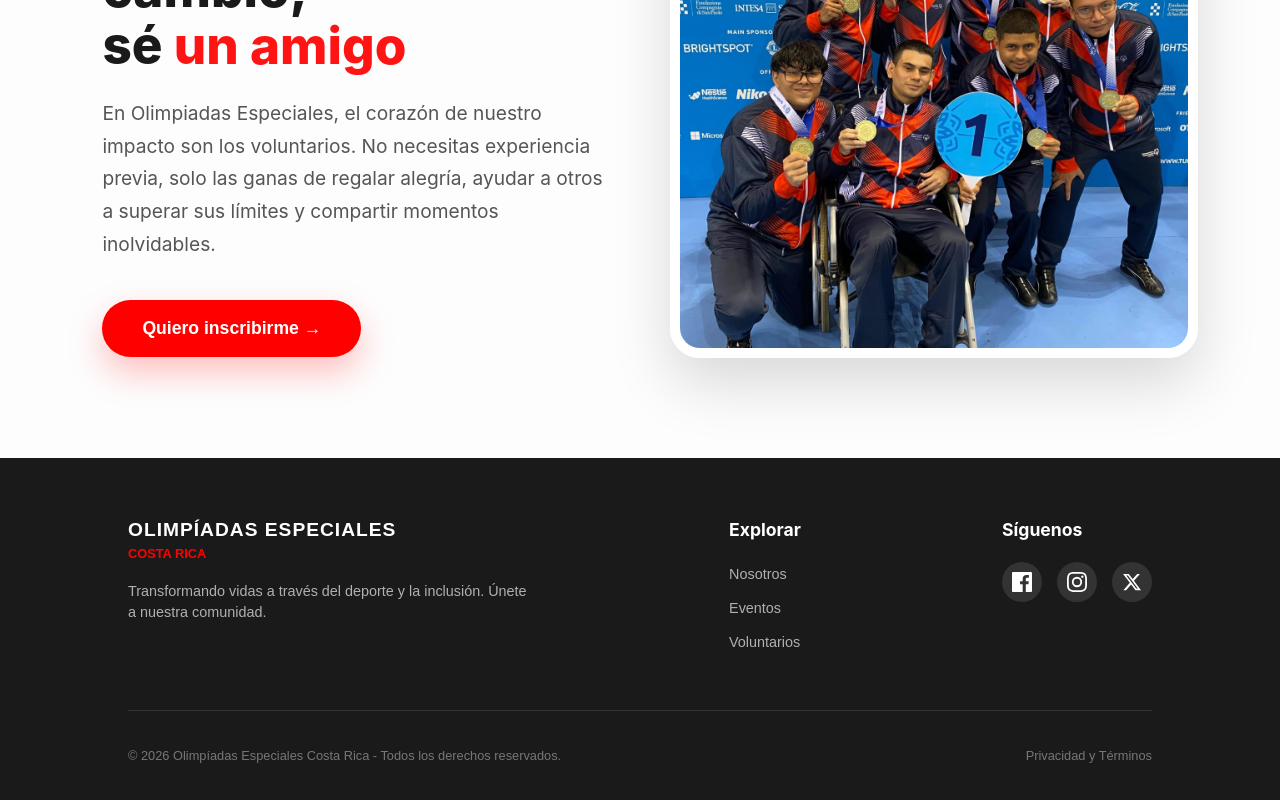
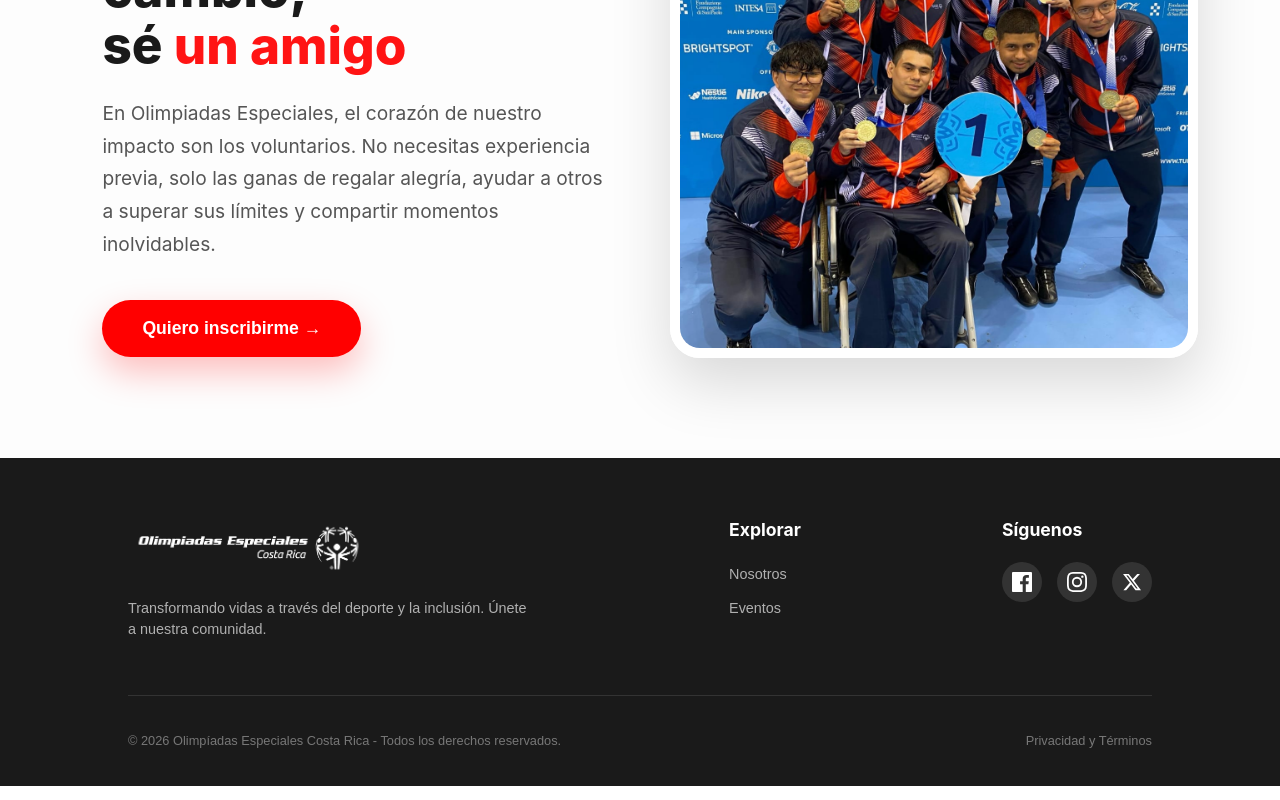
Before and after one commit to Carlosfwd86/OlimpiadasEspeciales_CostaRica, a React (Vite) app in the folder Olimpiadas_Especiales/: page / in a window 1280 px wide. Shown: the part 3439-4239 px from the top of the page. Built offline with nearby package versions, Linux system fonts and the light colour scheme; data requests are answered from the project's data file.

Commit message:
arregle logo del navbar

```diff
--- a/Olimpiadas_Especiales/src/components/Footer.jsx
+++ b/Olimpiadas_Especiales/src/components/Footer.jsx
@@ -34,9 +34,8 @@ const Footer = () => {
 
         {/* Sección de Identidad */}
         <div className="footer_info">
-          <div className="footer_logo">
-            <span className="footer_titulo">OLIMPÍADAS ESPECIALES</span>
-            <span className="footer_subtitulo">COSTA RICA</span>
+          <div className="footer_logo" onClick={() => irASeccion('/')} style={{ cursor: 'pointer' }}>
+            <img src="/img/Logo Olimpiadas.png" alt="Logo Olimpiadas Especiales" className="footer_logo_img" />
           </div>
           <p className="footer_descripcion">
             Transformando vidas a través del deporte y la inclusión.
@@ -50,7 +49,6 @@ const Footer = () => {
           <ul className="footer_lista">
             <li className="footer_item" onClick={() => irASeccion('/nosotros')}>Nosotros</li>
             <li className="footer_item" onClick={() => irASeccion('/eventos')}>Eventos</li>
-            <li className="footer_item" onClick={() => irASeccion('/voluntarios')}>Voluntarios</li>
           </ul>
         </div>
 
--- a/Olimpiadas_Especiales/src/styles/Footer.css
+++ b/Olimpiadas_Especiales/src/styles/Footer.css
@@ -19,20 +19,14 @@
 
 .footer_logo {
   display: flex;
-  flex-direction: column;
-  margin-bottom: 15px;
+  margin-bottom: 20px;
 }
 
-.footer_titulo {
-  font-weight: 900;
-  font-size: 1.2rem;
-  letter-spacing: 1px;
-}
-
-.footer_subtitulo {
-  color: #FF0000; /* Rojo oficial */
-  font-weight: 700;
-  font-size: 0.8rem;
+.footer_logo_img {
+  height: 60px;
+  width: auto;
+  object-fit: contain;
+  filter: brightness(0) invert(1); /* Lo hacemos blanco para que resalte en el fondo oscuro */
 }
 
 .footer_descripcion {
```
